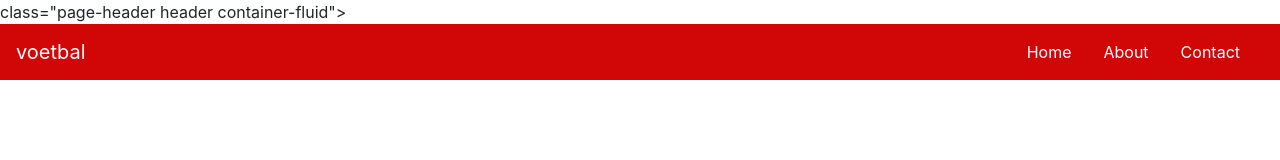
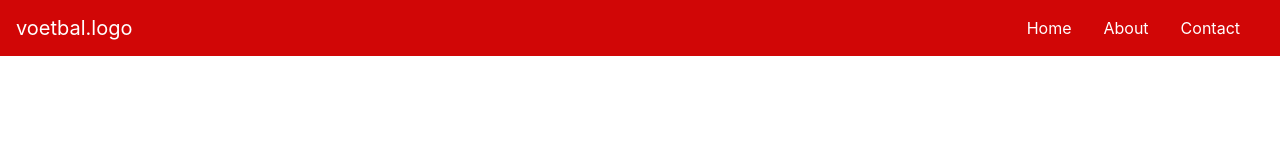
Before and after one commit to Brandon040/Brandon040.github.io, a plain HTML site: page index.html in a window 1280 px wide. Drawn offline with nearby package versions, Linux system fonts and the light colour scheme.

Commit message:
Update index.html

```diff
--- a/index.html
+++ b/index.html
@@ -4,11 +4,11 @@
     <title>Voetbalfans.nl</title>
         <link rel="stylesheet" type="text/css" href="style.css">
         <link rel="stylesheet" href="https://stackpath.bootstrapcdn.com/bootstrap/4.1.3/css/bootstrap.min.css" integrity="sha384-MCw98/SFnGE8fJT3GXwEOngsV7Zt27NXFoaoApmYm81iuXoPkFOJwJ8ERdknLPMO" crossorigin="anonymous">
-        class="page-header header container-fluid">
+
   </head>
      <body>
             <nav class="navbar navbar-expand-md">
-                <a class="navbar-brand" href="#voetbal.logo">voetbal</a>
+                <a class="navbar-brand" href="#voetbal.logo">voetbal.logo</a>
                 <button class="navbar-toggler navbar-dark" type="button" data-toggle="collapse" data-target="#main-navigation">
                   <span class="navbar-toggler-icon"></span>
                 </button>
```
